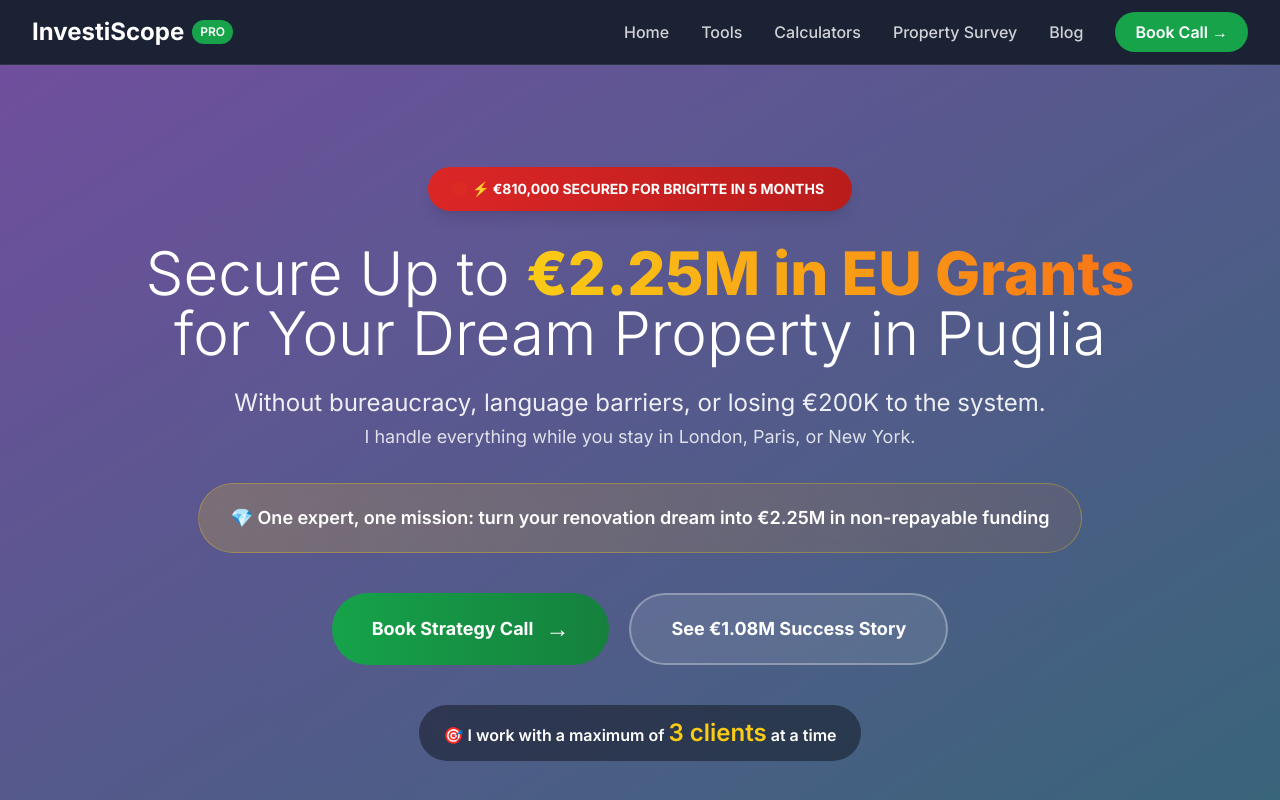
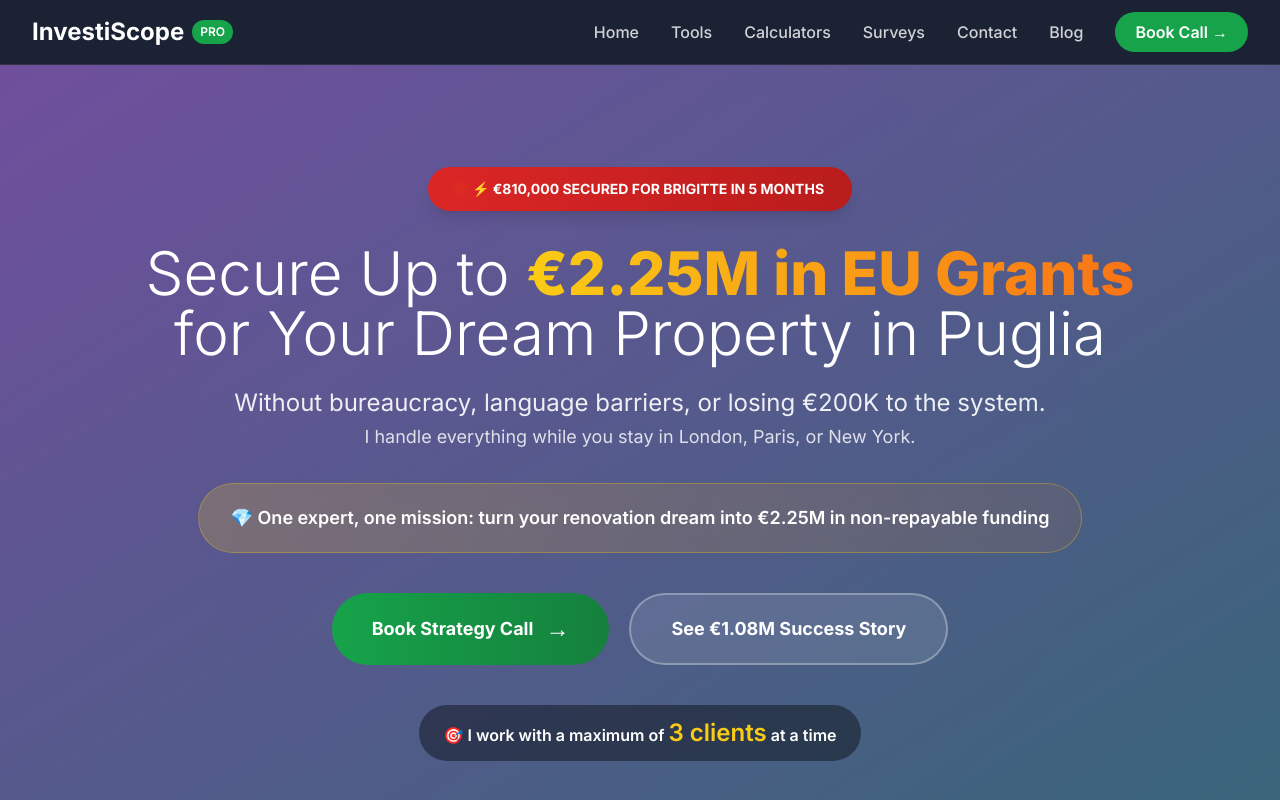
Before and after one commit to Geppix140269/investinpuglia, a Next.js app: page / in a window 1280 px wide. Shown: the top 800 px of the page. Built offline with nearby package versions, Linux system fonts and the light colour scheme.

Commit message:
Update Navbar.tsx

```diff
--- a/components/Navbar.tsx
+++ b/components/Navbar.tsx
@@ -1,5 +1,3 @@
-// components/Navbar.tsx - Professional Navigation Bar
-
 'use client'
 
 import { useState } from 'react'
@@ -29,7 +27,10 @@ export default function Navbar() {
               Calculators
             </a>
             <a href="/surveys" className="text-white/80 hover:text-white transition-colors font-medium">
-              Property Survey
+              Surveys
+            </a>
+            <a href="/contact" className="text-white/80 hover:text-white transition-colors font-medium">
+              Contact
             </a>
             <a href="/blog" className="text-white/80 hover:text-white transition-colors font-medium">
               Blog
@@ -67,13 +68,16 @@ export default function Navbar() {
                 Home
               </a>
               <a href="/tools" className="text-white/80 hover:text-white transition-colors font-medium py-2">
-                Tools Overview
+                Tools
               </a>
               <a href="/calculator" className="text-white/80 hover:text-white transition-colors font-medium py-2">
-                Grant Calculators
+                Calculators
               </a>
               <a href="/surveys" className="text-white/80 hover:text-white transition-colors font-medium py-2">
-                Property Survey
+                Surveys
+              </a>
+              <a href="/contact" className="text-white/80 hover:text-white transition-colors font-medium py-2">
+                Contact
               </a>
               <a href="/blog" className="text-white/80 hover:text-white transition-colors font-medium py-2">
                 Blog
```
